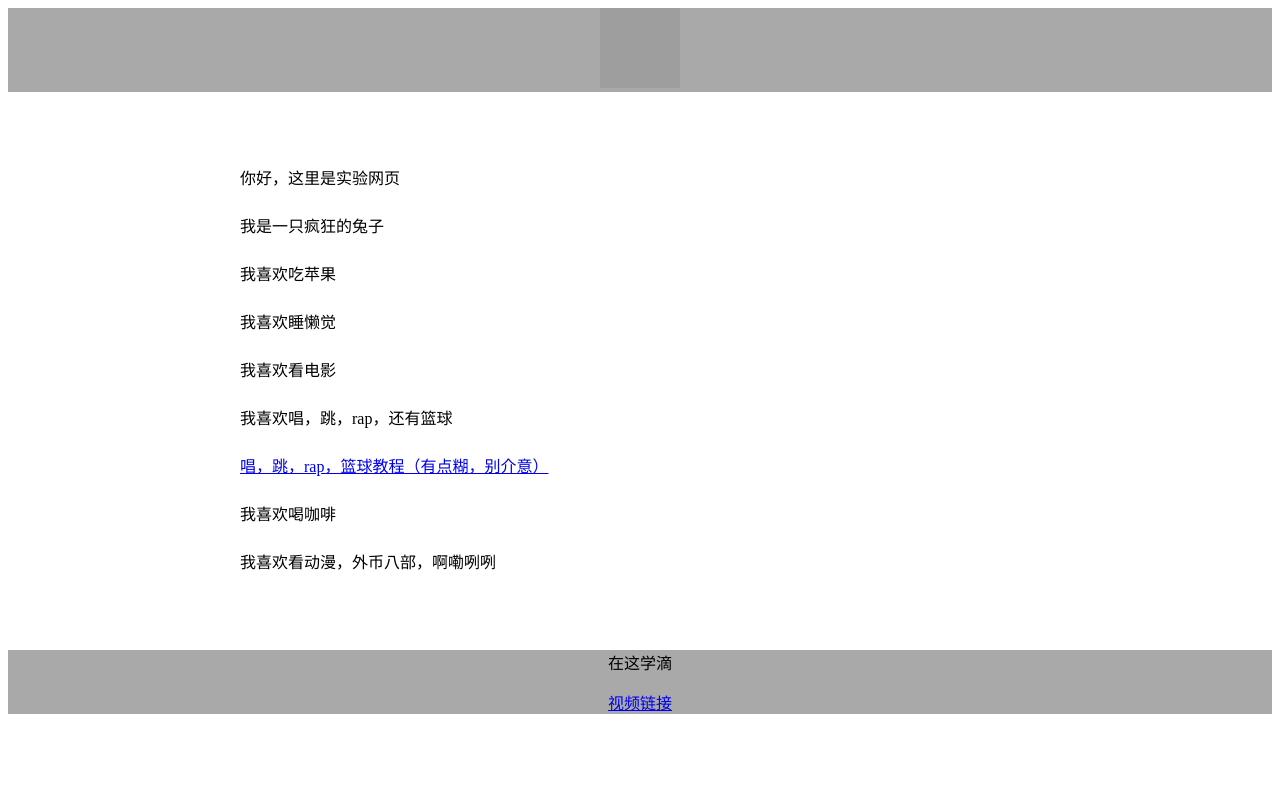
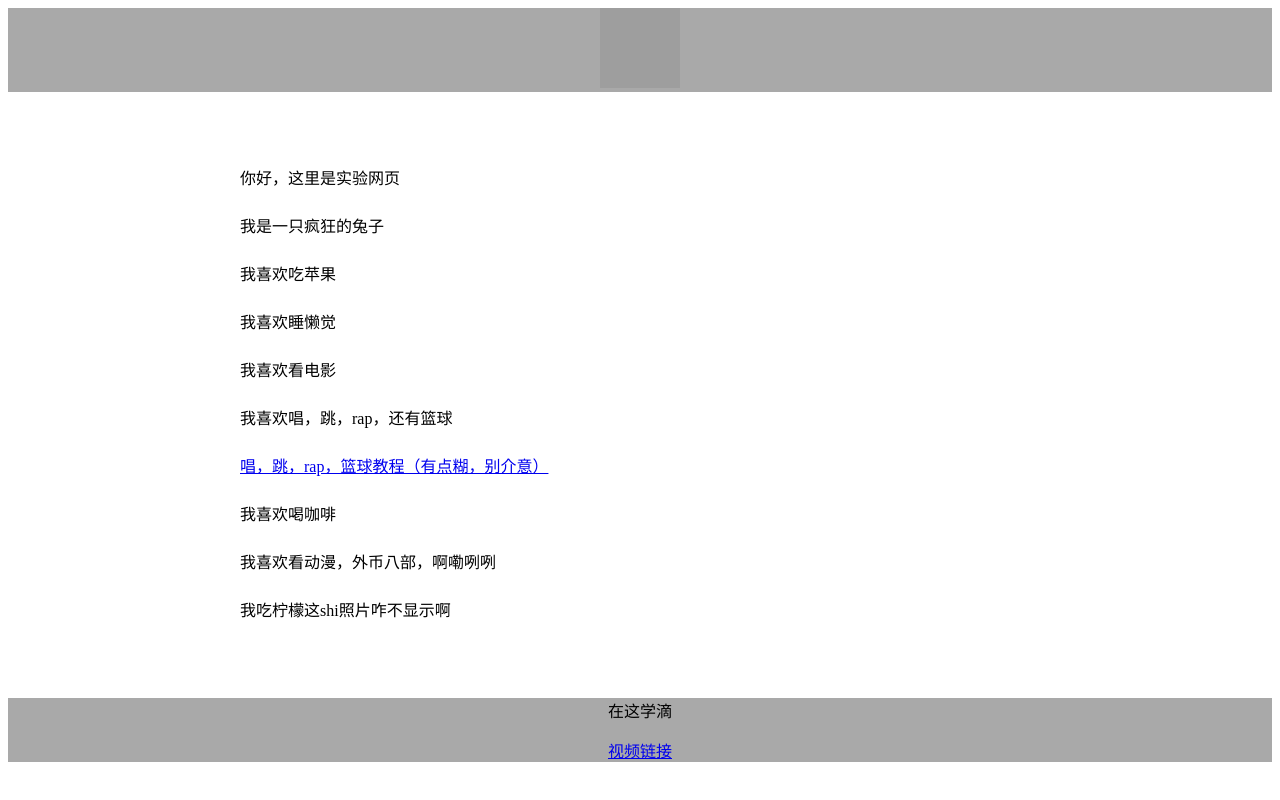
Before and after one commit to Cat0132/xiaobai, a plain HTML site: page index.html in a window 1280 px wide. Drawn offline with Linux system fonts and the light colour scheme; grey boxes are pictures that could not be loaded.

Commit message:
Update index.html

```diff
--- a/index.html
+++ b/index.html
@@ -23,6 +23,7 @@
         <a href="https://www.bilibili.com/video/BV1td4y1T7CB/?spm_id_from=333.337.search-card.all.click&vd_source=f2c997bc9156616df1941288aa895ede">唱，跳，rap，篮球教程（有点糊，别介意）</a>
         <p>我喜欢喝咖啡</p>
         <p>我喜欢看动漫，外币八部，啊嘞咧咧</p>
+        <p>我吃柠檬这shi照片咋不显示啊</p>
     </div>
     <div style="background-color: darkgrey;
                 text-align: center;"
```
